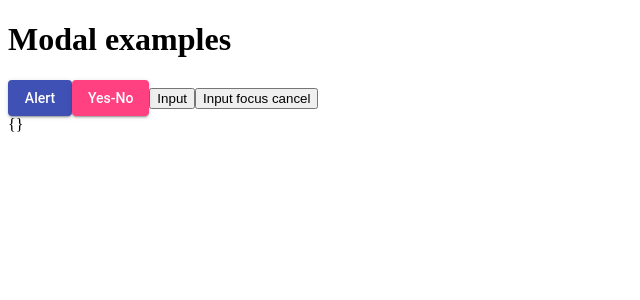
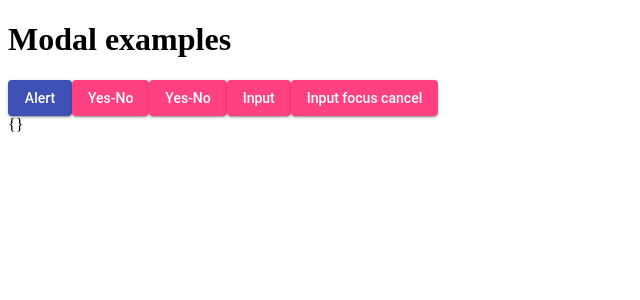
Before and after one commit to neocomplexx/ngx-neo-modal, an Angular app: page / in a window 1280 px wide. Shown: the top 300 px of the page, without its empty margins (0-640 px from the left). Built offline with nearby package versions, Linux system fonts and the light colour scheme; what ngx-neo-modal-mat would draw is missing.

Commit message:
New verison remove min width

```diff
--- a/projects/ngx-neo-modal-mat/package.json
+++ b/projects/ngx-neo-modal-mat/package.json
@@ -1,6 +1,6 @@
 {
   "name": "@neocomplexx/ngx-neo-modal-mat",
-  "version": "7.0.1",
+  "version": "7.0.2",
   "peerDependencies": {
     "@angular/common": "^7.1.0",
     "@angular/core": "^7.1.0",
--- a/projects/ngx-neo-modal-mat/src/lib/ngx-neo-modal-mat.component.scss
+++ b/projects/ngx-neo-modal-mat/src/lib/ngx-neo-modal-mat.component.scss
@@ -377,6 +377,6 @@
   text-align: center;
 }
 
-.mat-modal{
+/* .mat-modal{
   min-width: 300px;
-}
+} */
--- a/src/app/app.component.html
+++ b/src/app/app.component.html
@@ -5,11 +5,13 @@
       <div>
         <button mat-raised-button color="primary" (click)="alertModal()">Alert</button>
 
-        <button  mat-raised-button color="accent" (click)="yesNoModal()">Yes-No</button>
+        <button mat-raised-button color="accent" (click)="yesNoModal()">Yes-No</button>
 
-        <button class="btn" (click)="inputModal()">Input</button>
+        <button mat-raised-button color="accent" (click)="decision()">Yes-No</button>
 
-        <button class="btn btn-info" (click)="inputModalCancel()">Input focus cancel</button>
+        <button mat-raised-button color="accent" (click)="inputModal()">Input</button>
+
+        <button mat-raised-button color="accent" (click)="inputModalCancel()">Input focus cancel</button>
 
         <!-- <div style="height:1000px; width:100px; background:#000000"> -->
 
```
